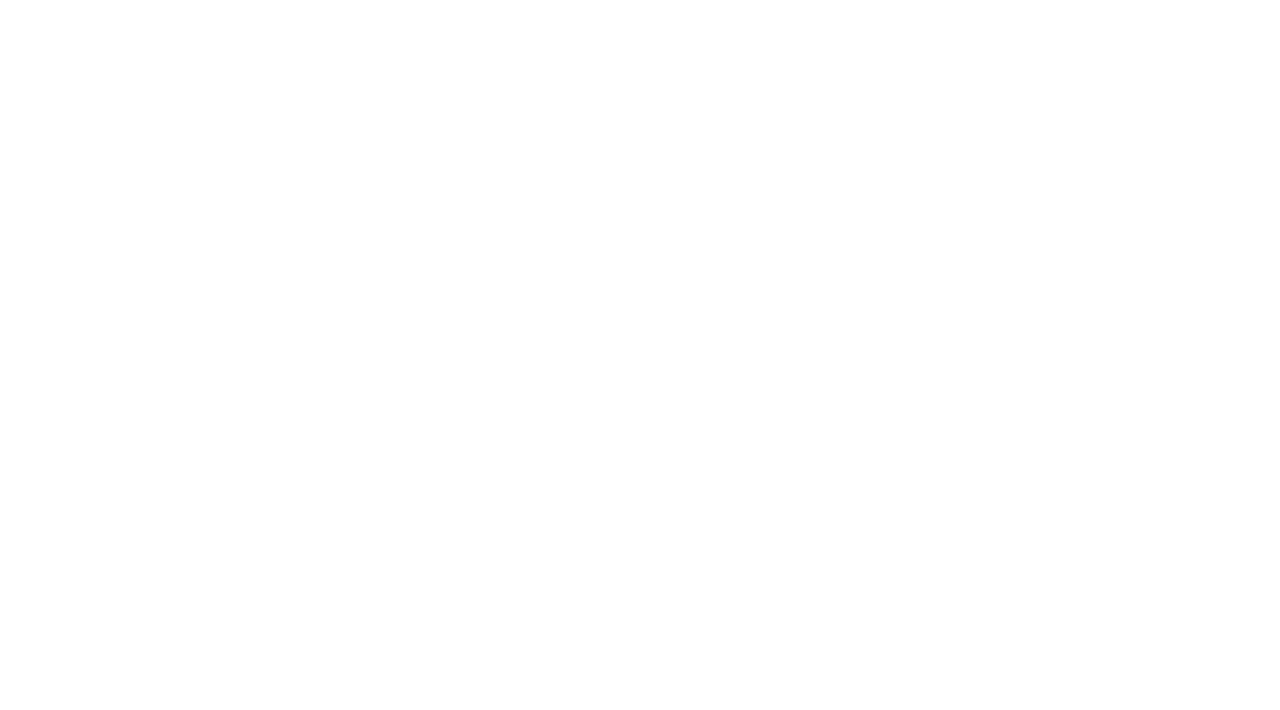
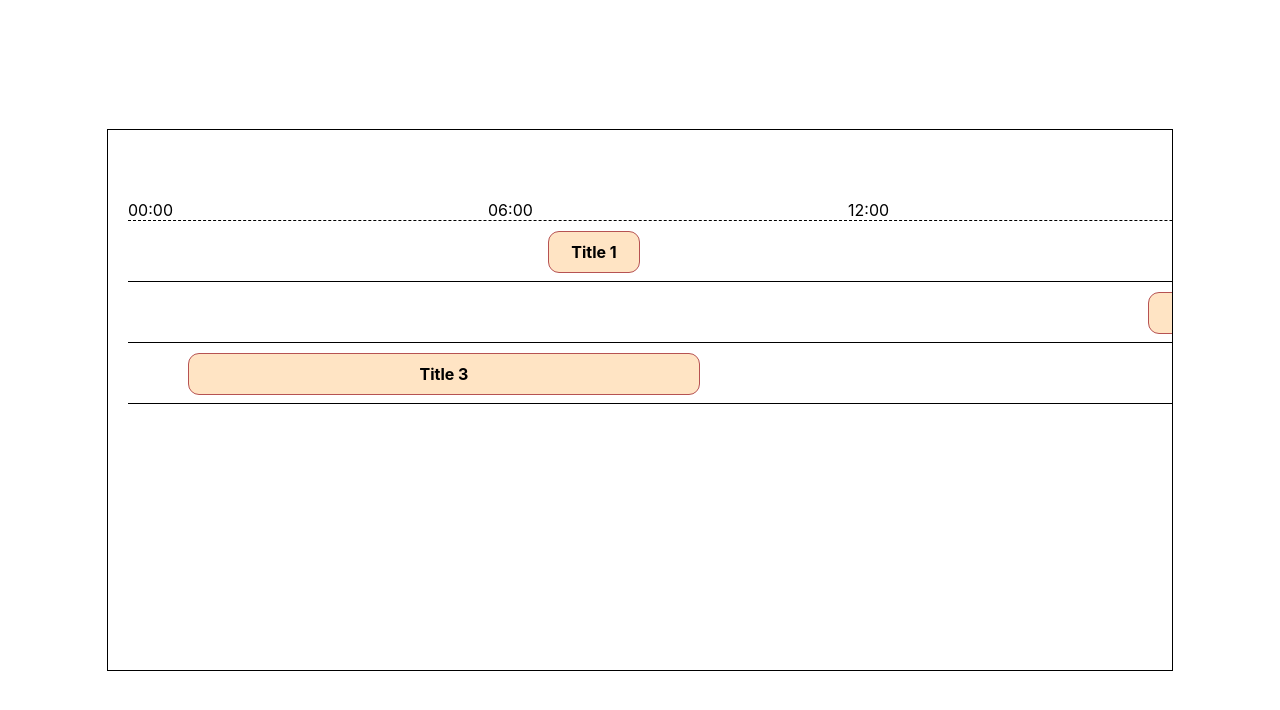
Before and after one commit to ParaBellum577/dollitle-timeline, a React (Create React App) app: page /timeline in a window 1280 px wide. Shown: the top 710 px of the page. Built offline with nearby package versions, Linux system fonts and the light colour scheme.

Commit message:
Add timeline components

```diff
--- a/package.json
+++ b/package.json
@@ -44,5 +44,8 @@
       "last 1 firefox version",
       "last 1 safari version"
     ]
+  },
+  "devDependencies": {
+    "@types/lodash": "^4.14.177"
   }
 }
--- /dev/null
+++ b/src/components/timeline/constants.ts
@@ -0,0 +1,2 @@
+export const MIN_IN_HOUR = 60;
+export const TIME_FORMAT = "HH:mm";
--- /dev/null
+++ b/src/components/timeline/index.module.scss
@@ -0,0 +1,39 @@
+.widthContainer {
+  width: 1440px;
+}
+.timelineHeader {
+  height: 70px;
+  border-bottom: 1px dashed;
+  position: relative;
+  .timelineHeaderTimestamp {
+    position: absolute;
+    top: 50px;
+  }
+}
+
+.timelineItemsList {
+  height: auto;
+}
+
+.timelineListItem {
+  height: 60px;
+  width: 100%;
+  position: relative;
+  border-bottom: 1px solid;
+  > div {
+    position: absolute;
+    display: flex;
+    align-items: center;
+    justify-content: center;
+    top: 10px;
+    height: 40px;
+    border: 1px solid #b65252;
+    background-color: bisque;
+    border-radius: 11px;
+    overflow: hidden;
+    > span {
+      font-size: 16px;
+      font-weight: bold;
+    }
+  }
+}
--- /dev/null
+++ b/src/components/timeline/timeline-header.tsx
@@ -0,0 +1,30 @@
+import React, { memo } from "react";
+import _ from "lodash";
+import { MIN_IN_HOUR } from "./constants";
+import styles from "./index.module.scss";
+
+type Props = {
+  data: {
+    timestamp: string;
+    value: number;
+  }[];
+};
+
+const TimeLineHeader: React.FC<Props> = ({ data }) => {
+  return (
+    <div className={`${styles.timelineHeader} ${styles.widthContainer}`}>
+      {!_.isEmpty(data) &&
+        _.map(data, (el) => (
+          <span
+            key={el.value}
+            style={{ left: `${el.value * MIN_IN_HOUR}px` }}
+            className={styles.timelineHeaderTimestamp}
+          >
+            {el.timestamp}
+          </span>
+        ))}
+    </div>
+  );
+};
+
+export default memo(TimeLineHeader);
--- /dev/null
+++ b/src/components/timeline/timeline-items-list.tsx
@@ -0,0 +1,26 @@
+import React, { memo } from "react";
+import { Moment } from "moment";
+import _ from "lodash";
+import styles from "./index.module.scss";
+import TimeLineListItem from "./timeline-list-item";
+
+type Props = {
+  data: {
+    id: number;
+    title: string;
+    date: Moment;
+    timeFrom: string;
+    timeTo: string;
+  }[];
+};
+
+const TimeLineItemsList: React.FC<Props> = ({ data }) => {
+  return (
+    <div className={`${styles.timelineItemsList} ${styles.widthContainer}`}>
+      {!_.isEmpty(data) &&
+        _.map(data, (el) => <TimeLineListItem key={el.id} element={el} />)}
+    </div>
+  );
+};
+
+export default memo(TimeLineItemsList);
--- /dev/null
+++ b/src/components/timeline/timeline-list-item.tsx
@@ -0,0 +1,31 @@
+import React, { memo } from "react";
+import moment, { Moment } from "moment";
+import styles from "./index.module.scss";
+import { MIN_IN_HOUR, TIME_FORMAT } from "./constants";
+
+type Props = {
+  element: {
+    id: number;
+    title: string;
+    date: Moment;
+    timeFrom: string;
+    timeTo: string;
+  };
+};
+
+const TimeLineListItem: React.FC<Props> = ({ element }) => {
+  const { timeFrom, timeTo } = element;
+  const elementPosition = MIN_IN_HOUR * +element.timeFrom.split(":")[0];
+  const elementWidth = moment
+    .duration(moment(timeTo, TIME_FORMAT).diff(moment(timeFrom, TIME_FORMAT)))
+    .asMinutes();
+  return (
+    <div className={`${styles.timelineListItem} ${styles.widthContainer}`}>
+      <div style={{ left: `${elementPosition}px`, width: `${elementWidth}px` }}>
+        <span>{element.title}</span>
+      </div>
+    </div>
+  );
+};
+
+export default memo(TimeLineListItem);
--- a/src/pages/timeline/index.module.scss
+++ b/src/pages/timeline/index.module.scss
@@ -0,0 +1,14 @@
+.root {
+  display: flex;
+  align-items: center;
+  justify-content: center;
+  width: 100%;
+  height: 100vh;
+  .tableWrapper {
+    width: 80%;
+    overflow: scroll;
+    height: 500px;
+    border: 1px solid;
+    padding: 20px;
+  }
+}
--- a/src/pages/timeline/index.tsx
+++ b/src/pages/timeline/index.tsx
@@ -1,15 +1,63 @@
-import React from 'react';
-import styles from './index.module.scss';
+import React from "react";
+import moment from "moment";
+import styles from "./index.module.scss";
+import TimeLineHeader from "../../components/timeline/timeline-header";
+import TimeLineItemsList from "../../components/timeline/timeline-items-list";
 
+type Props = {};
 
-type Props = {
-
-};
-
+const headers = [
+  {
+    timestamp: "00:00",
+    value: 0,
+  },
+  {
+    timestamp: "06:00",
+    value: 6,
+  },
+  {
+    timestamp: "12:00",
+    value: 12,
+  },
+  {
+    timestamp: "18:00",
+    value: 18,
+  },
+  {
+    timestamp: "23:00",
+    value: 23,
+  },
+];
+const dataMock = [
+  {
+    id: 1,
+    title: 'Title 1',
+    date: moment(),
+    timeFrom: '07:30',
+    timeTo: '09:00',
+  },
+  {
+    id: 2,
+    title: 'Title 2',
+    date: moment(),
+    timeFrom: '17:00',
+    timeTo: '20:00',
+  },
+  {
+    id: 3,
+    title: 'Title 3',
+    date: moment(),
+    timeFrom: '01:30',
+    timeTo: '10:00',
+  },
+]
 const TimeLineComponent: React.FC<Props> = () => {
-
   return (
     <div className={styles.root}>
+      <div className={styles.tableWrapper}>
+        <TimeLineHeader data={headers} />
+        <TimeLineItemsList data={dataMock} />
+      </div>
     </div>
   );
 };
```
Also changed, not shown: 1 other file (tests, documents, lock files or other folders).
